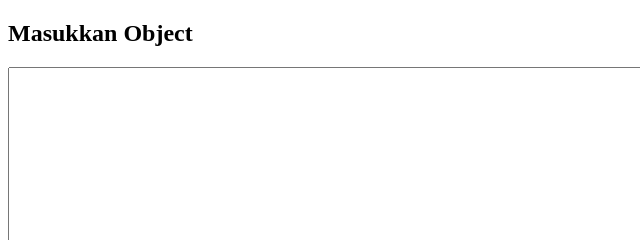
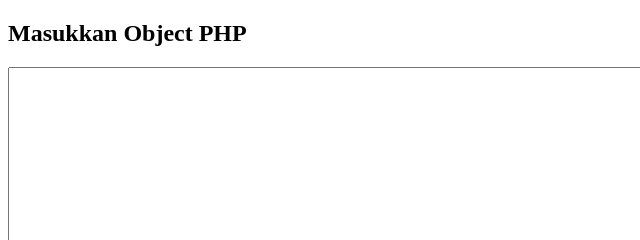
Before and after one commit to AimanFadillah/objectPHPslug, a plain HTML site: page index.html in a window 1280 px wide. Shown: the top 240 px of the page, 0-640 px from the left. Drawn offline with Linux system fonts and the light colour scheme.

Commit message:
[update] h2

```diff
--- a/index.html
+++ b/index.html
@@ -8,7 +8,7 @@
 </head>
     <body>
 
-        <h2>Masukkan Object</h2>
+        <h2>Masukkan Object PHP</h2>
         <textarea id="textareaInput" ></textarea>
 
         <h2>Hasil Slug</h2>
```
